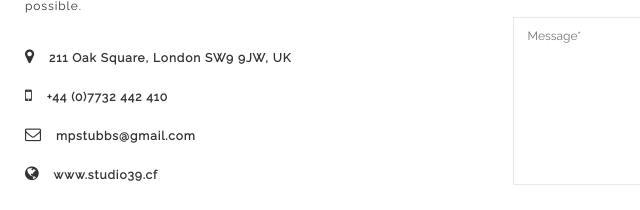
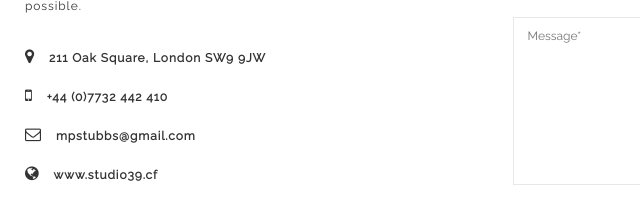
Before and after one commit to studio-39/studio-39.github.io, a plain HTML site: page index.html in a window 1280 px wide. Shown: the part 2883-3093 px from the top of the page, 45-685 px from the left. Drawn offline with Linux system fonts and the light colour scheme.

Commit message:
uk removed

```diff
--- a/index.html
+++ b/index.html
@@ -291,7 +291,7 @@
 				</div>
 				<div class="col-sm-4 contact-info">
                     <p class="contact-content" >If would like to arrange a free consultation to discuss your home improvement ideas with me then please get in touch via phone, email or by filling out the contact form adjacent, and I will get back to you as soon as possible.</p>
-					<p class="st-address"><i class="fa fa-map-marker"></i> <strong>211 Oak Square, London SW9 9JW, UK</strong></p>
+					<p class="st-address"><i class="fa fa-map-marker"></i> <strong>211 Oak Square, London SW9 9JW</strong></p>
 					<p class="st-phone"><i class="fa fa-mobile"></i> <strong>+44 (0)7732 442 410</strong></p>
 					<p class="st-email"><i class="fa fa-envelope-o"></i> <strong>mpstubbs@gmail.com</strong></p>
 					<p class="st-website"><i class="fa fa-globe"></i> <strong>www.studio39.cf</strong></p>
```
